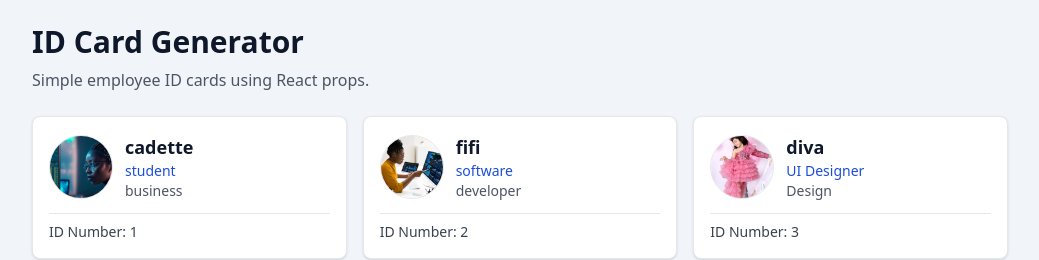
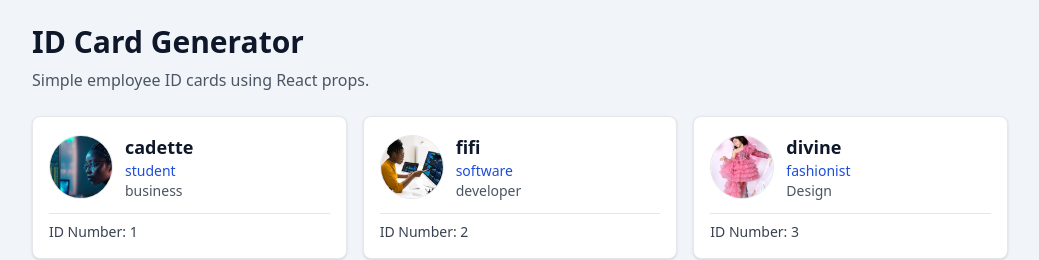
Before and after one commit to uwasedivine362-create/REACT-ASSIGNMENT, a React (Vite) app: page / in a window 1280 px wide. Shown: the top 260 px of the page, without its empty margins (120-1159 px from the left). Built offline with nearby package versions, Linux system fonts and the light colour scheme.

Commit message:
adding third id

```diff
--- a/src/data/people.js
+++ b/src/data/people.js
@@ -21,8 +21,8 @@ export const people = [
   },
   {
     id: 3,
-    name: "diva",
-    role: "UI Designer",
+    name: "divine",
+    role: "fashionist",
     department: "Design",
     image: dressImg,
   },
```
